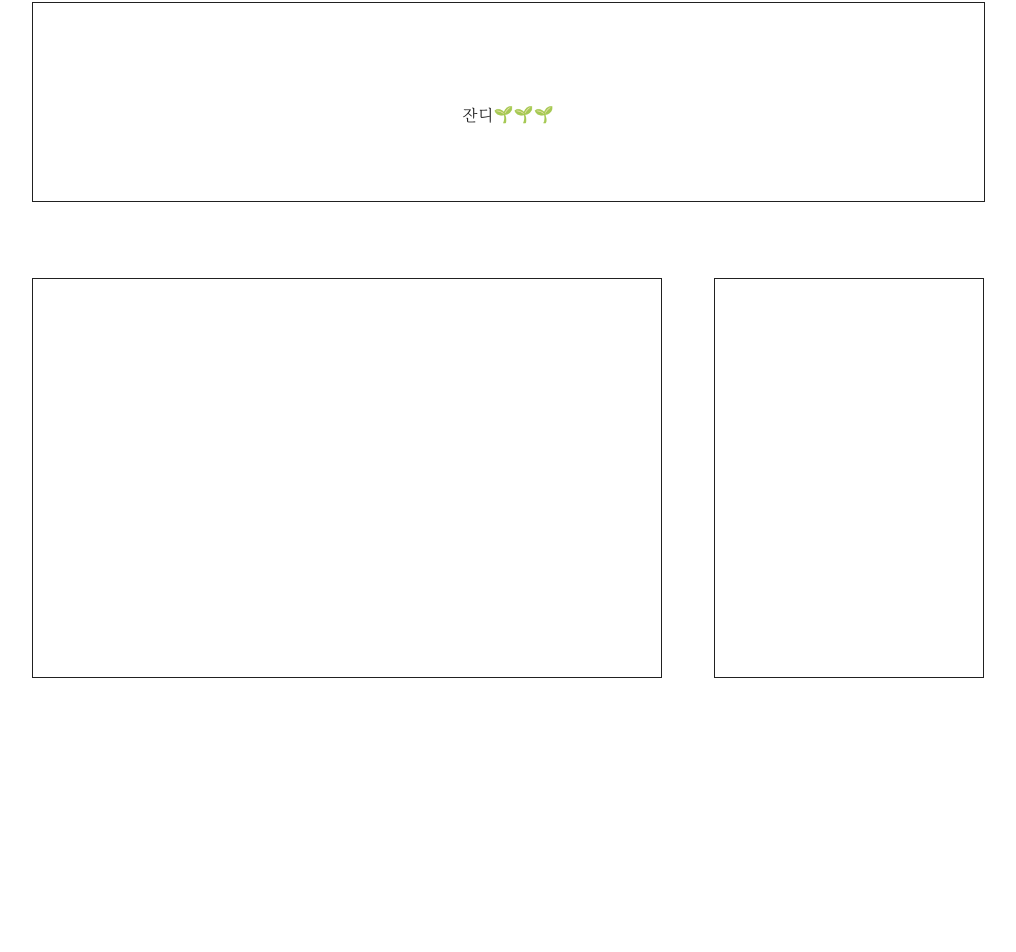
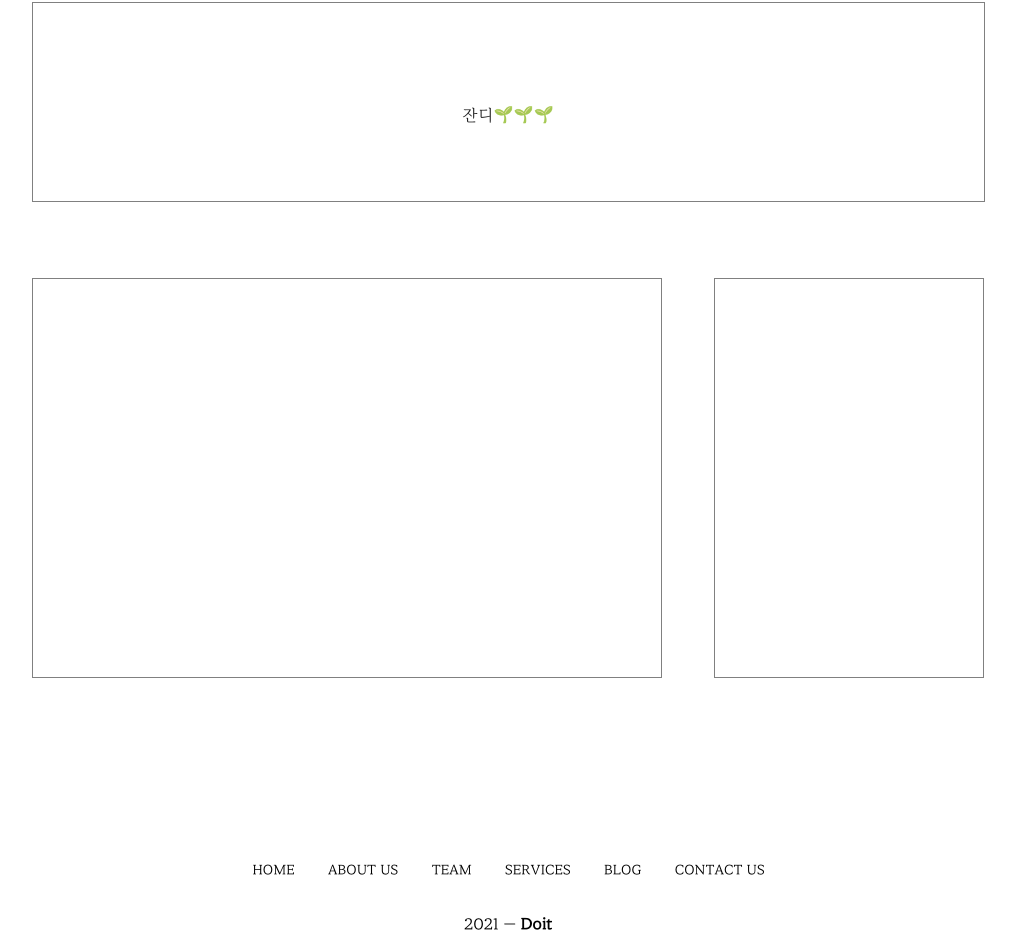
Before and after one commit to jun0811/Doit, a Vue app in the folder frontend/: page /user/profile in a window 1280 px wide. Shown: the part 381-1333 px from the top of the page, without its empty margins (132-1148 px from the left). Before the commit the page ends 1175 px from the top, so only its background shows below. Built offline with nearby package versions, Linux system fonts and the light colour scheme.

Commit message:
sytle: Profile 페이지 레이아웃 수정

```diff
--- a/frontend/src/assets/css/profile.css
+++ b/frontend/src/assets/css/profile.css
@@ -14,8 +14,12 @@
     width: 120px;
 }
 
+.profile-mileage {
+  font-size: medium;
+}
+
 .grass {
-    border: 0.5px solid;
+    border: 0.3px solid grey;
     height: 200px;
     width: auto;
     text-align: center;
@@ -23,6 +27,6 @@
 }
 
 .box {
-  border: 0.5px solid;
+  border: 0.3px solid grey;
   height: 400px;
 }
--- a/frontend/src/views/User/Profile.vue
+++ b/frontend/src/views/User/Profile.vue
@@ -47,17 +47,20 @@
         </v-col>
       </v-row>
     </v-container>
+    <Footer></Footer>
   </div>
 </template>
 
 <script>
 import "@/assets/css/profile.css";
 import Header from "@/components/common/Header.vue";
+import Footer from "@/components/common/Footer.vue";
 
 export default {
   name: "Profile",
   components: {
     Header,
+    Footer,
   },
 };
 </script>
```
